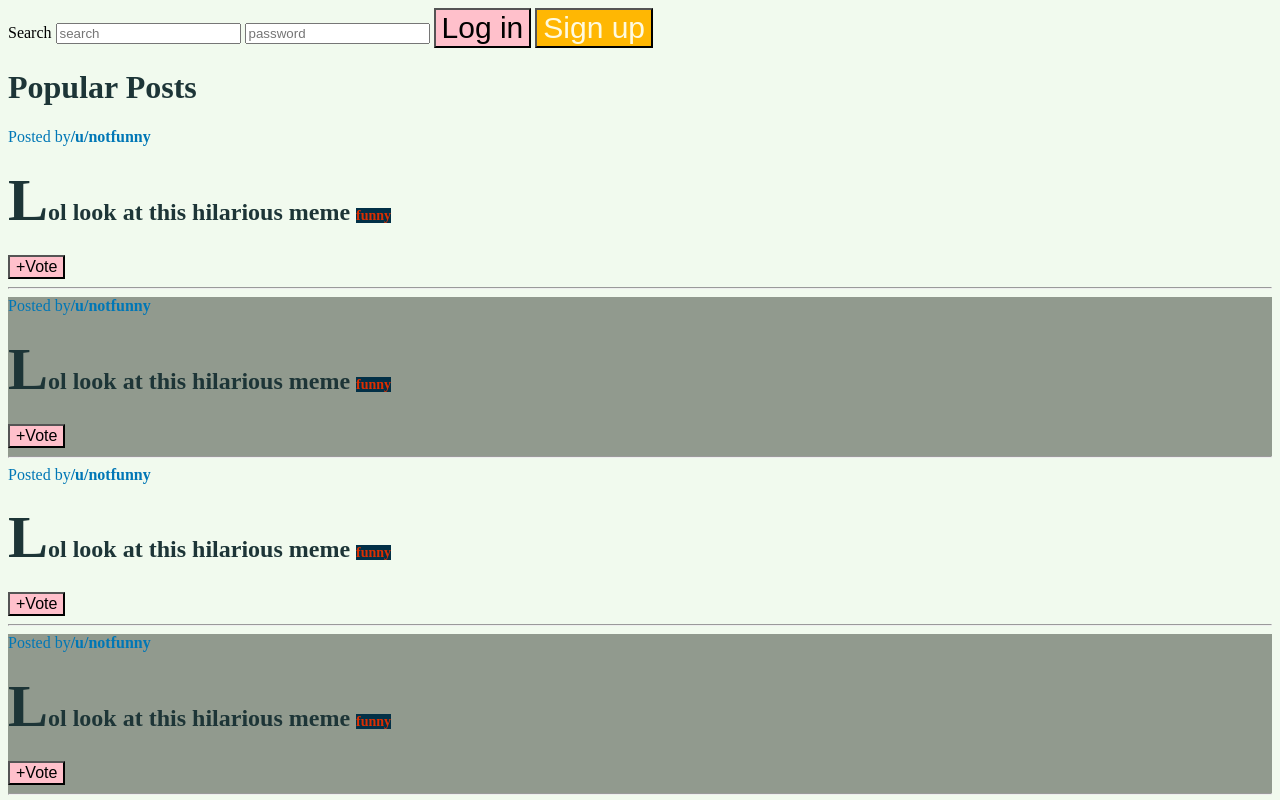
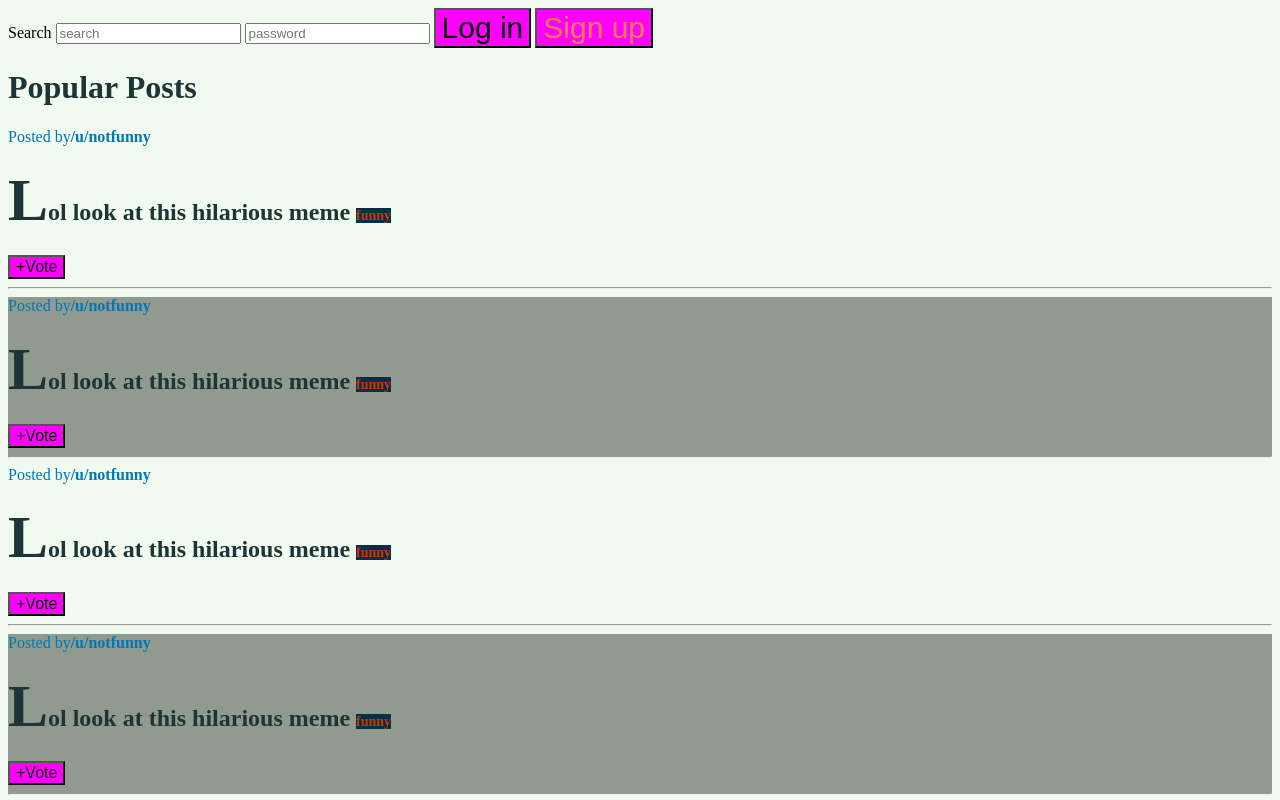
Before and after one commit to rintarotajima/Bootcamp2023, a plain HTML site: page introCSS/selecter.html in a window 1280 px wide. Shown: the top 800 px of the page. Drawn offline with Linux system fonts and the light colour scheme.

Commit message:
[add] 継承

```diff
--- a/introCSS/app.css
+++ b/introCSS/app.css
@@ -101,3 +101,7 @@ button:hover {
     background-color: olive;
     font-size: 10px;
 }
+
+button {
+    background-color: magenta !important;
+}
--- a/introCSS/selecter.html
+++ b/introCSS/selecter.html
@@ -16,7 +16,7 @@
         <input type="password" placeholder="password">
         <button>Log in</button>
         <!-- idを指定するときは空白なし -->
-        <button id="signup">Sign up</button>
+        <button id="signup" style="color:coral">Sign up</button>
     </nav>
     <main>
         <h1>Popular Posts</h1>
```
